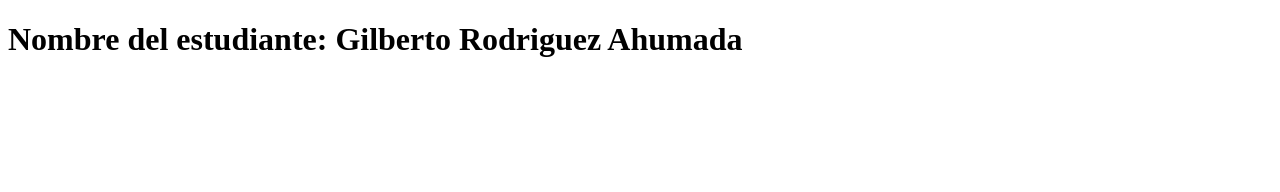
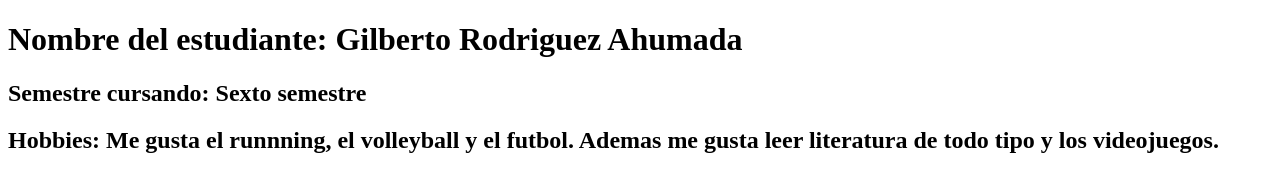
Before and after one commit to gilberod/CloudGoodPractices, a plain HTML site: page index.html in a window 1280 px wide. Drawn offline with Linux system fonts and the light colour scheme.

Commit message:
Commit 3, Se agrego los hobbies del estudiante

```diff
--- a/index.html
+++ b/index.html
@@ -7,6 +7,8 @@
 </head>
 <body>
     <h1> Nombre del estudiante: Gilberto Rodriguez Ahumada</h1>
+    <h2> Semestre cursando: Sexto semestre </h2>
+    <h2> Hobbies: Me gusta el runnning, el volleyball y el futbol. Ademas me gusta leer literatura de todo tipo y los videojuegos. </h2>
 
 </body>
 </html>
```
